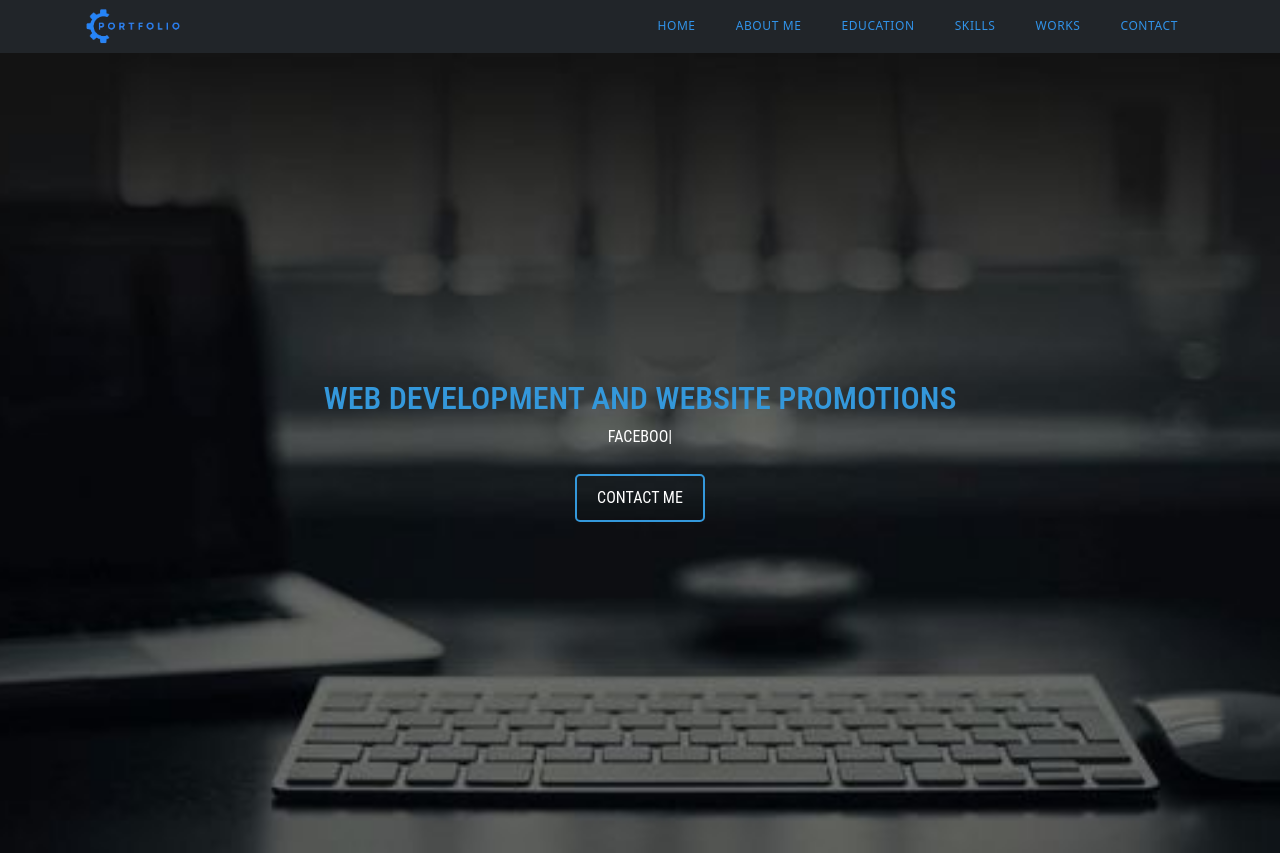
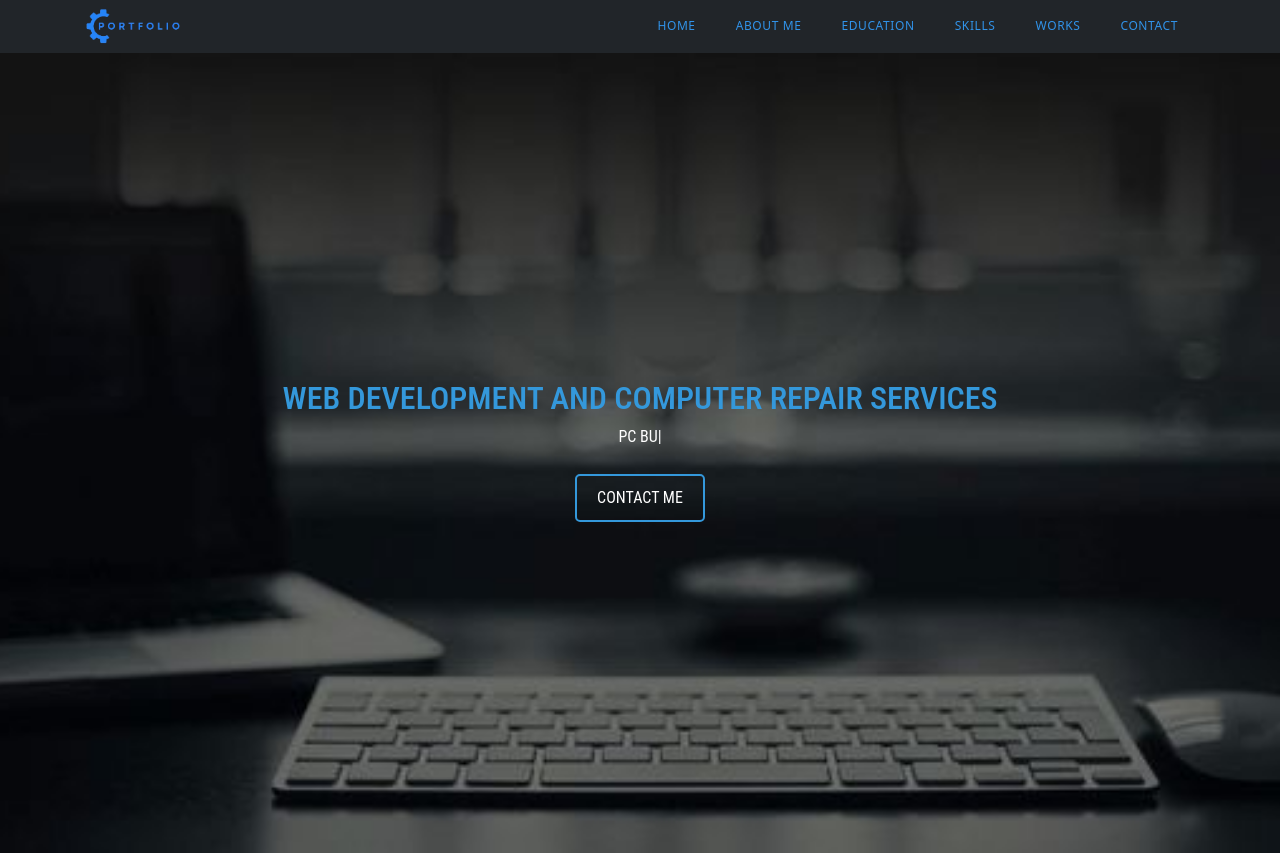
Before and after one commit to Jhieeeee/MyPortfolio, a React (Create React App) app in the folder portfolio-project/: page / in a window 1280 px wide. Built offline with nearby package versions, Linux system fonts and the light colour scheme.

Commit message:
services added

```diff
--- a/portfolio-project/src/components/header.js
+++ b/portfolio-project/src/components/header.js
@@ -6,9 +6,9 @@ const Header = () => {
   return (
     <div className="header-container">
       <div className='text-header'>
-        <h2 className='Intro'>Web Development and website promotions</h2>
+        <h2 className='Intro'>Web Development and Computer Repair Services</h2>
         <div>
-    <ReactTyped strings={[ "Web Design","Web Development","Facebook Ads","Google Ads"]}
+    <ReactTyped strings={[ "Web Design","Web Development","PC Building","Computer Hardware Services", "Computer Software Services"]}
         typeSpeed={40}
         backSpeed={50}
         loop />
```
